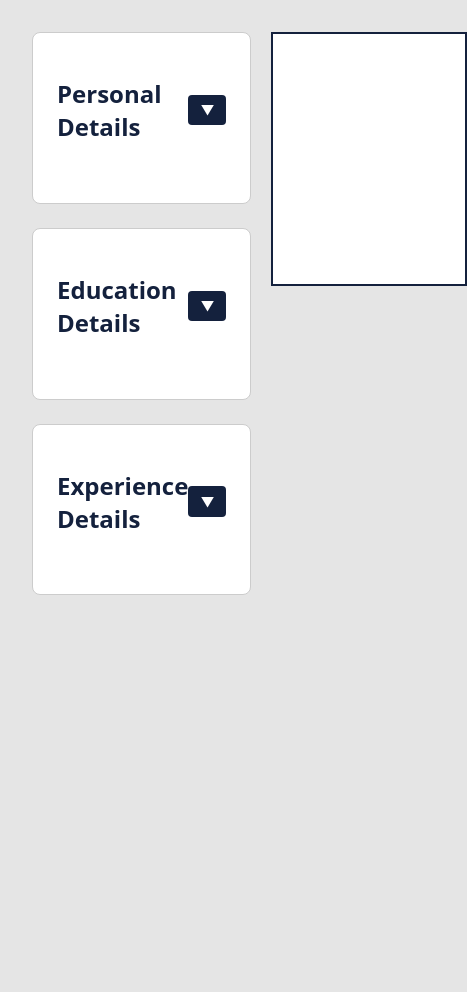
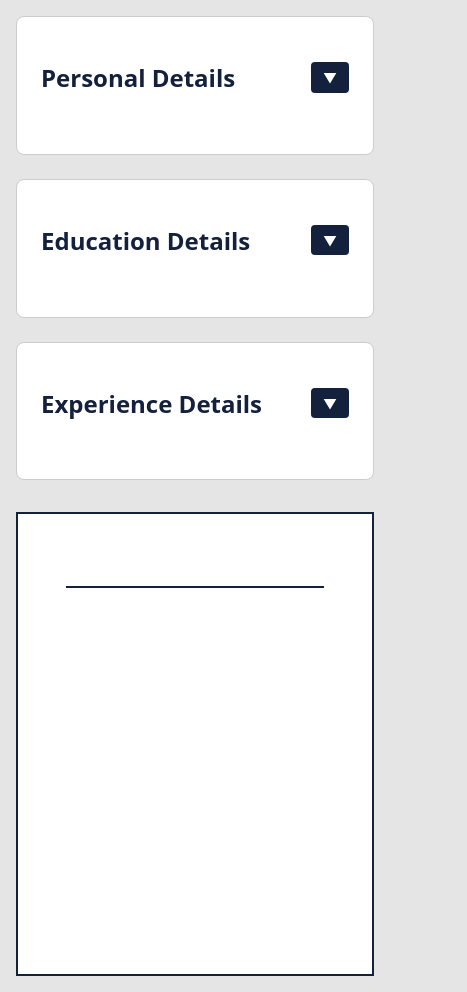
Before and after one commit to coolzacode/CV-Application, a React (Vite) app: page / in a window 390 px wide. Shown: the whole page, 467 px wide, since content can reach past the window. Before the commit the page ends 844 px from the top, so only its background shows below. Built offline with nearby package versions, Linux system fonts and the light colour scheme.

Commit message:
feat: change layout on smaller screens - 1 column

```diff
--- a/src/App.css
+++ b/src/App.css
@@ -199,3 +199,15 @@ ul.saved-items-list {
   margin-top: 0.5rem;
   font-size: 0.95rem;
 }
+
+@media (max-width: 1024px) {
+  main {
+    grid-template-columns: 1fr;
+    gap: 2rem;
+    padding: 1rem;
+  }
+  .cv-preview {
+    padding: 0.5in;
+    max-height: none;
+  }
+}
```
